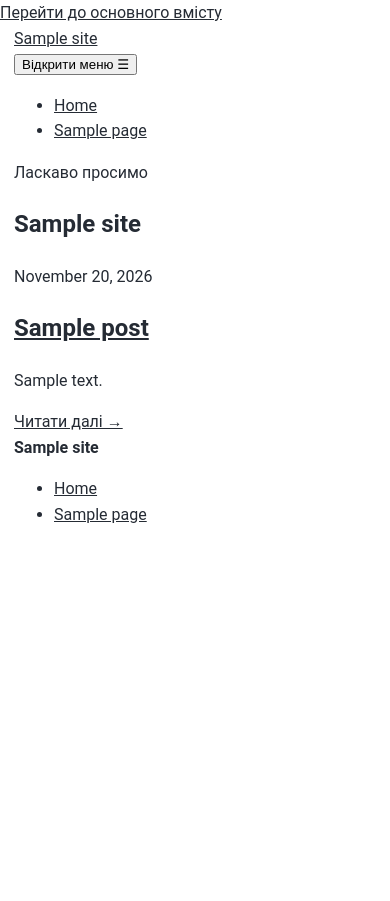
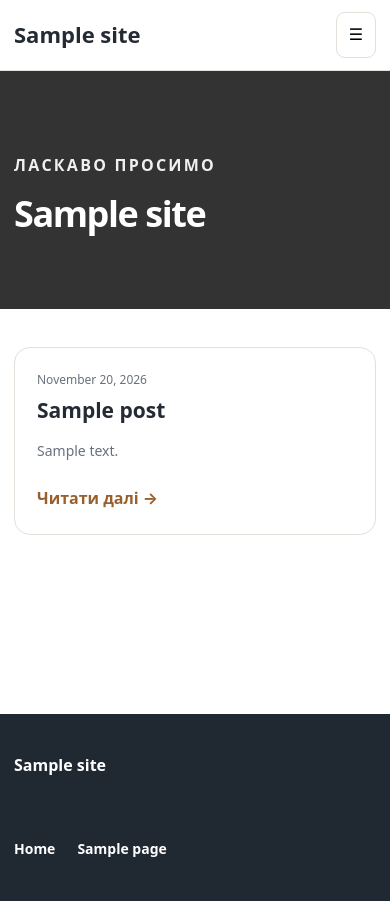
Before and after one commit to UlichIgor/WordPress, a WordPress theme: template index.php in a window 390 px wide. Before the commit the page ends 523 px from the top, so only its background shows below. Run offline with PHP 8.4 and a stand-in for WordPress, Linux system fonts and the light colour scheme; the site name, menu and one post (Sample post) are stand-ins, and other content is empty.

Commit message:
Improve responsive accessible WordPress theme styles

```diff
--- a/style.css
+++ b/style.css
@@ -1,38 +1,40 @@
-/*
-Theme Name: WordPress Learning Theme
-Author: Ulych Igor
-Description: Навчальна тема каталогу будинків
-Version: 1.0.0
-Text Domain: wordpress-learning-theme
-*/
-:root{--theme-text:#252b34;--theme-accent:#a66a36;--theme-bg:#f7f5f1}
+/* WordPress Learning Theme — responsive, accessible starter styles */
+:root{--theme-text:#252b34;--theme-muted:#68717d;--theme-accent:#98602f;--theme-accent-dark:#75451f;--theme-bg:#f7f5f1;--theme-surface:#fff;--theme-line:#e4e0d9;--theme-radius:16px}
 *{box-sizing:border-box}
-html{scroll-behavior:smooth}
-body{margin:0;color:var(--theme-text);font-family:Roboto,Arial,sans-serif;line-height:1.6}
+html{scroll-behavior:smooth;scroll-padding-top:24px}
+body{margin:0;color:var(--theme-text);background:#fff;font-family:system-ui,-apple-system,"Segoe UI",sans-serif;line-height:1.7}
 img{display:block;max-width:100%;height:auto}
-a{color:inherit}
+a{color:var(--theme-accent);text-underline-offset:3px}
+a:hover{color:var(--theme-accent-dark)}
+button,input{font:inherit}
 .container{width:min(1160px,calc(100% - 40px));margin-inline:auto}
-.header{background-position:center;background-size:cover;padding:64px 20px;color:#fff}
-.header__inner{width:min(1160px,100%);margin:auto;display:grid;justify-items:start;gap:16px}
-.header__inner>img{max-width:180px}
-.header__name,.header__title{font-family:Lato,Arial,sans-serif;font-weight:700}
-.header__title{font-size:clamp(28px,5vw,54px);max-width:760px}
-.phone{font-weight:700;text-decoration:none}
-.main{padding:48px 0}
-.main-title{font-size:clamp(28px,4vw,46px);font-weight:700}
-.main__text,.gallery__text{max-width:760px;color:#606873}
-.main__img{margin:24px 0}
-.main__img img{max-height:420px;object-fit:cover}
-.project__title,.gallery__title{font-size:clamp(24px,3vw,36px);font-weight:700;margin:30px 0 20px}
-.project__item{padding:24px 0;border-bottom:1px solid #dedbd5}
-.project__name{font-size:22px;font-weight:700}
-.project__size,.project__area,.project__price{margin-top:5px}
-.project__images{display:grid;grid-template-columns:repeat(2,minmax(0,1fr));gap:16px;margin-top:18px}
-.project__images-item img{width:100%;height:280px;object-fit:cover}
-.download{padding:40px 20px;background:var(--theme-bg);display:grid;justify-items:center;gap:20px;text-align:center}
-.download img{max-width:420px}
-.download a{display:inline-block;padding:13px 20px;background:var(--theme-accent);color:#fff;text-decoration:none;font-weight:700}
-.gallery{padding:32px 0}
-.footer{padding:34px 20px;background:#202832;color:#fff}
-.footer .container{display:flex;justify-content:space-between;gap:20px;flex-wrap:wrap}
-@media(max-width:640px){.container{width:min(100% - 28px,1160px)}.header{padding:42px 16px}.main{padding:28px 0}.project__images{grid-template-columns:1fr}.project__images-item img{height:auto}.footer .container{display:grid}}
+.screen-reader-text{position:absolute;width:1px;height:1px;padding:0;margin:-1px;overflow:hidden;clip:rect(0,0,0,0);white-space:nowrap;border:0}
+.skip-link{position:absolute;left:12px;top:-60px;z-index:100;background:#fff;padding:10px 14px;border:2px solid var(--theme-accent);border-radius:8px}
+.skip-link:focus{top:12px}
+.site-header{position:relative;z-index:10;background:#fff;border-bottom:1px solid var(--theme-line)}
+.site-header__inner{min-height:82px;display:flex;align-items:center;justify-content:space-between;gap:24px}
+.site-branding{min-width:0}.site-title{font-size:22px;font-weight:800;color:var(--theme-text);text-decoration:none}.site-description{margin:2px 0 0;color:var(--theme-muted);font-size:13px}
+.custom-logo{max-height:64px;width:auto}
+.primary-navigation ul,.site-footer nav ul{display:flex;align-items:center;gap:22px;list-style:none;margin:0;padding:0}
+.primary-navigation a,.site-footer nav a{color:inherit;text-decoration:none;font-size:14px;font-weight:650}
+.primary-navigation a:hover,.primary-navigation .current-menu-item>a{color:var(--theme-accent)}
+.menu-toggle{display:none;border:1px solid var(--theme-line);background:#fff;border-radius:9px;padding:8px 12px;cursor:pointer}
+.hero{background-color:#333;background-position:center;background-size:cover;color:#fff;padding:clamp(65px,10vw,130px) 0}
+.hero__inner{max-width:1160px}.hero__eyebrow{font-size:12px;text-transform:uppercase;letter-spacing:.14em;font-weight:700}.hero h1{max-width:780px;margin:10px 0;font-size:clamp(36px,6vw,68px);line-height:1.08;letter-spacing:-.04em}.hero p{max-width:640px;font-size:18px;color:#f0f0f0}
+.button{display:inline-flex;align-items:center;justify-content:center;padding:12px 18px;border-radius:9px;font-weight:700;text-decoration:none;border:0;cursor:pointer}.button--primary{background:var(--theme-accent);color:#fff}.button--light{background:#fff;color:#272727}
+.site-main{padding:clamp(38px,6vw,76px) 0;min-height:48vh}
+.page-heading{margin:0 0 28px}.page-heading h1{font-size:clamp(30px,4vw,46px);line-height:1.15;letter-spacing:-.03em;margin:0 0 12px}.archive-description{color:var(--theme-muted)}
+.post-grid{display:grid;grid-template-columns:repeat(3,minmax(0,1fr));gap:24px}
+.post-card,.content-card{background:var(--theme-surface);border:1px solid var(--theme-line);border-radius:var(--theme-radius);overflow:hidden}
+.post-card__image img{width:100%;aspect-ratio:3/2;object-fit:cover}
+.post-card__body{padding:22px}.post-card h2{font-size:21px;line-height:1.3;margin:7px 0 10px}.post-card h2 a{color:var(--theme-text);text-decoration:none}.post-card__meta{color:var(--theme-muted);font-size:12px;margin:0}
+.post-card__excerpt{color:var(--theme-muted);font-size:14px}.text-link{display:inline-block;margin-top:8px;font-weight:700;text-decoration:none}
+.content-layout{max-width:900px}.content-card{padding:clamp(22px,5vw,48px)}.featured-image{margin:24px 0}.featured-image img{width:100%;border-radius:12px}.entry-content{font-size:17px}.entry-content h2,.entry-content h3{line-height:1.25;margin-top:1.8em}.entry-content img{border-radius:10px}.entry-content blockquote{margin:24px 0;padding:12px 22px;border-left:4px solid var(--theme-accent);background:var(--theme-bg)}
+.pagination,.post-navigation{margin-top:32px}.pagination .nav-links{display:flex;gap:10px;flex-wrap:wrap}.page-numbers{padding:8px 12px;border:1px solid var(--theme-line);border-radius:8px;text-decoration:none}.page-numbers.current{background:var(--theme-accent);color:#fff}
+.empty-state{max-width:680px;margin:40px auto;text-align:center;padding:clamp(28px,5vw,60px);background:var(--theme-bg);border-radius:var(--theme-radius)}.error-code{font-size:clamp(64px,12vw,120px);font-weight:900;line-height:1;margin:0;color:var(--theme-accent)}
+.search-form{display:flex;gap:8px;justify-content:center;margin:20px 0}.search-form label{flex:1;max-width:420px}.search-field{width:100%;padding:11px 13px;border:1px solid var(--theme-line);border-radius:8px}.search-submit{border:0;background:var(--theme-accent);color:#fff;border-radius:8px;padding:10px 16px;cursor:pointer}
+.comments-area{margin-top:36px;padding-top:28px;border-top:1px solid var(--theme-line)}.comment-list{padding-left:22px}.comment-body{margin:16px 0;padding:16px;background:var(--theme-bg);border-radius:10px}.comment-respond input[type=text],.comment-respond input[type=email],.comment-respond textarea{width:100%;max-width:100%;padding:10px;border:1px solid var(--theme-line);border-radius:8px}.comment-respond label{display:block;margin:10px 0 5px}
+.site-footer{background:#202832;color:#fff;padding:38px 0}.site-footer__inner{display:flex;align-items:flex-start;justify-content:space-between;gap:28px;flex-wrap:wrap}.site-footer p{color:#c5cbd2;font-size:13px}.site-footer__contacts{display:grid;gap:6px}.site-footer__contacts a{color:#fff;text-decoration:none}
+@media(max-width:900px){.post-grid{grid-template-columns:repeat(2,minmax(0,1fr))}}
+@media(max-width:680px){.container{width:min(100% - 28px,1160px)}.site-header__inner{min-height:70px;flex-wrap:wrap}.menu-toggle{display:block;margin-left:auto}.primary-navigation{display:none;flex-basis:100%;padding:0 0 18px}.primary-navigation.is-open{display:block}.primary-navigation ul{display:grid;gap:0}.primary-navigation li a{display:block;padding:10px 0;border-top:1px solid var(--theme-line)}.post-grid{grid-template-columns:1fr}.hero p{font-size:16px}.search-form{flex-direction:column}.search-form label{max-width:none}.site-footer__inner{display:grid}.content-card{padding:22px}}
+@media(prefers-reduced-motion:reduce){html{scroll-behavior:auto}*,*::before,*::after{transition:none!important;animation:none!important}}
```
